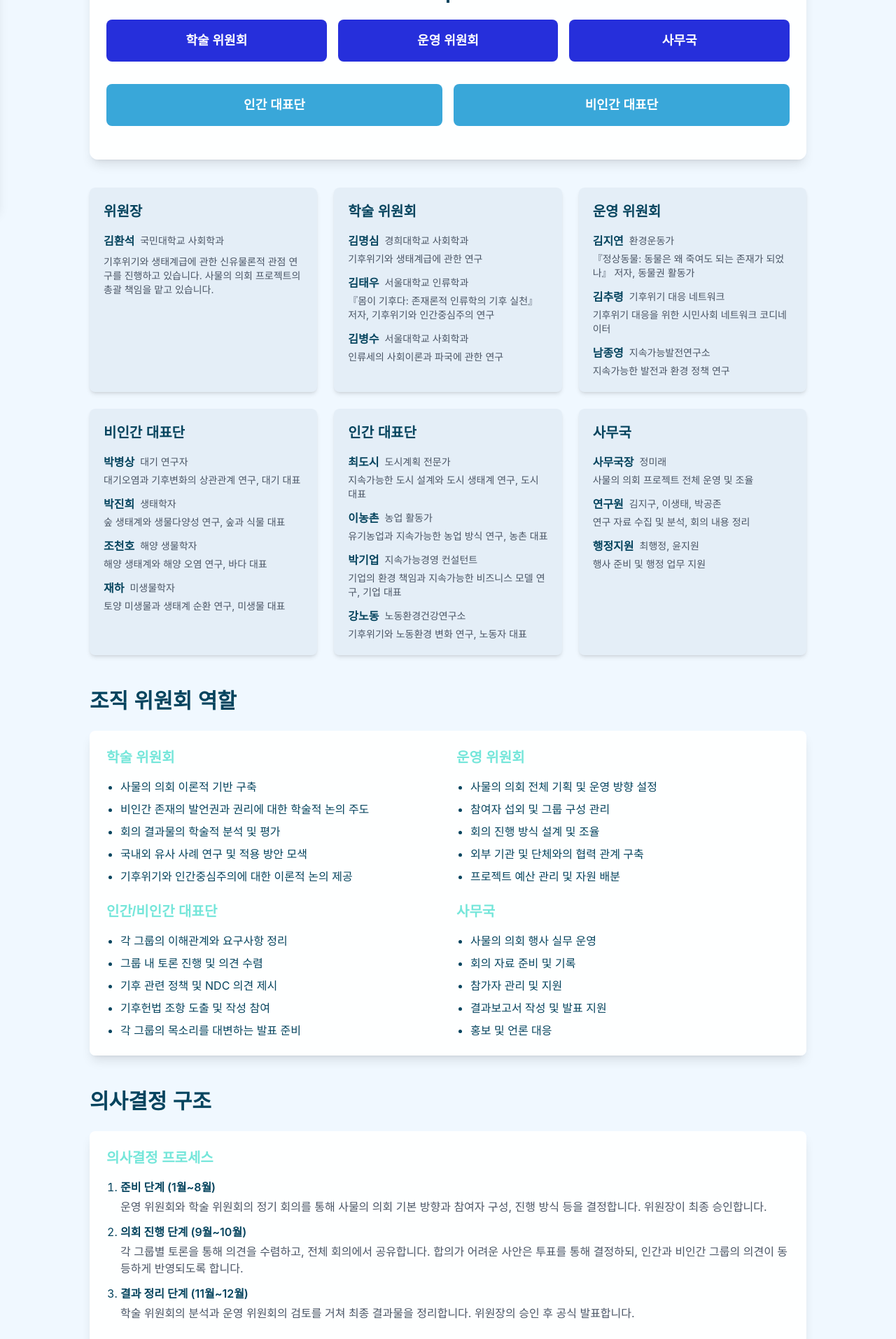
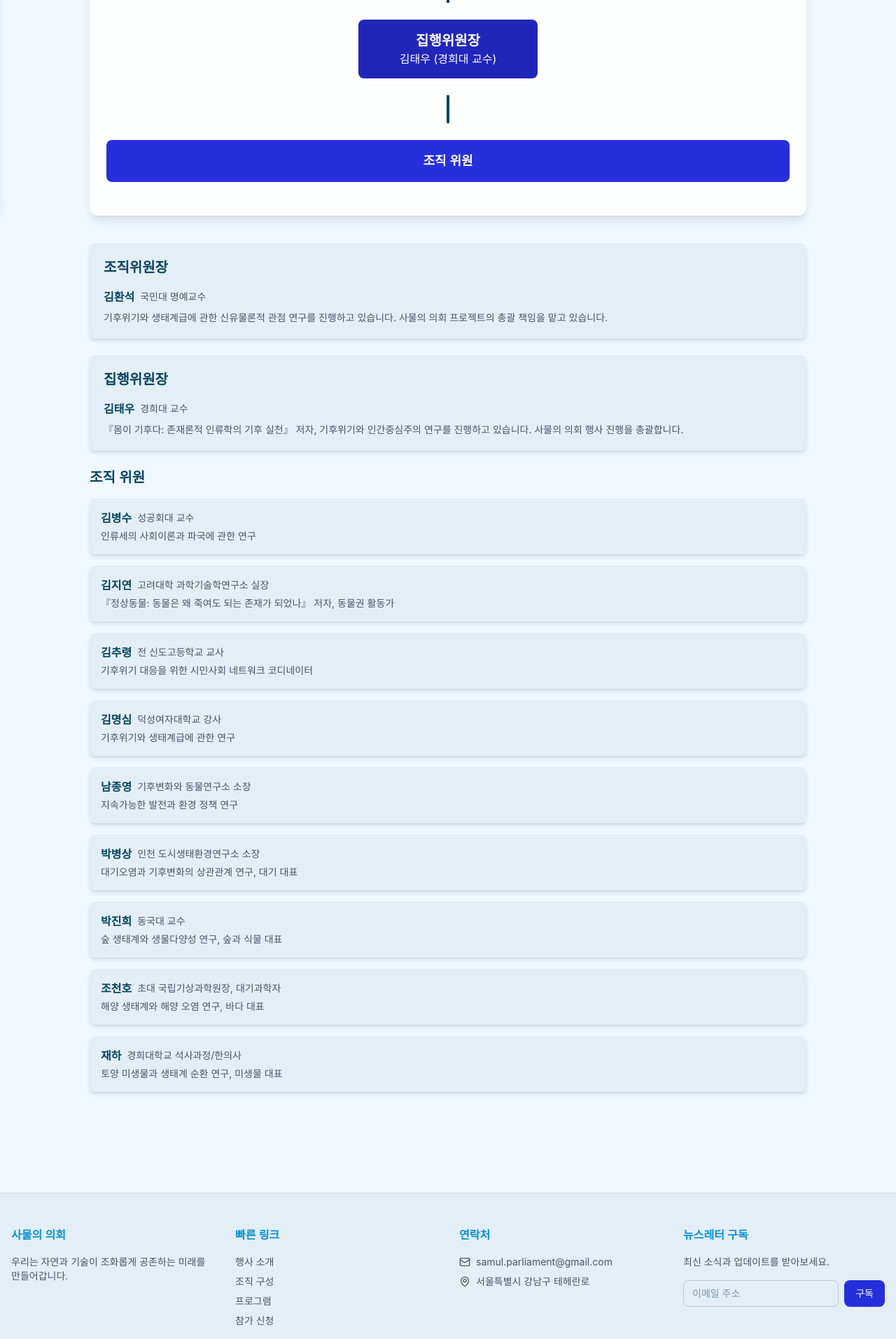
Before and after one commit to shin-minhyuk/samul.parliament, a Next.js app: page /organization in a window 1280 px wide. Shown: the part 500-2413 px from the top of the page at 70% size. Built offline with nearby package versions, Linux system fonts and the light colour scheme; a web font is replaced by a local one.

Commit message:
[feat] organization 페이지 클라이언트 수정사항 반영

```diff
--- a/src/app/organization/page.tsx
+++ b/src/app/organization/page.tsx
@@ -17,45 +17,37 @@ export default function OrganizationPage() {
           <div className="mb-10 overflow-hidden rounded-xl bg-white/90 p-6 shadow-lg backdrop-blur-sm">
             <div className="flex flex-col items-center">
               <div className="bg-ocean-deep mb-6 w-64 rounded-lg p-4 text-center text-white">
-                <h3 className="text-xl font-bold">위원장</h3>
-                <p>김환석 (국민대학교 사회학과)</p>
+                <h3 className="text-xl font-bold">조직위원장</h3>
+                <p>김환석 (국민대 명예교수)</p>
               </div>
 
               <div className="bg-ocean-deep mb-6 h-10 w-1"></div>
 
-              <div className="mb-8 grid w-full grid-cols-1 gap-4 md:grid-cols-3">
-                <div className="bg-primary-500 rounded-lg p-4 text-center text-white">
-                  <h3 className="text-lg font-bold">학술 위원회</h3>
-                </div>
-                <div className="bg-primary-500 rounded-lg p-4 text-center text-white">
-                  <h3 className="text-lg font-bold">운영 위원회</h3>
-                </div>
-                <div className="bg-primary-500 rounded-lg p-4 text-center text-white">
-                  <h3 className="text-lg font-bold">사무국</h3>
-                </div>
+              <div className="bg-primary-600 mb-6 w-64 rounded-lg p-4 text-center text-white">
+                <h3 className="text-xl font-bold">집행위원장</h3>
+                <p>김태우 (경희대 교수)</p>
               </div>
 
-              <div className="mb-6 grid w-full grid-cols-1 gap-4 md:grid-cols-2">
-                <div className="bg-ocean-blue/80 rounded-lg p-4 text-center text-white">
-                  <h3 className="text-lg font-bold">인간 대표단</h3>
-                </div>
-                <div className="bg-ocean-blue/80 rounded-lg p-4 text-center text-white">
-                  <h3 className="text-lg font-bold">비인간 대표단</h3>
-                </div>
+              <div className="bg-ocean-deep mb-6 h-10 w-1"></div>
+
+              <div className="bg-primary-500 mb-6 w-full rounded-lg p-4 text-center text-white">
+                <h3 className="text-lg font-bold">조직 위원</h3>
               </div>
             </div>
           </div>
 
           {/* 상세 구성원 */}
-          <div className="grid grid-cols-1 gap-6 md:grid-cols-2 lg:grid-cols-3">
-            <div className="bg-ocean-deep/5 rounded-lg p-5 shadow-md">
-              <h3 className="text-ocean-deep mb-4 text-xl font-bold">위원장</h3>
+          <div className="mb-10">
+            <div className="bg-ocean-deep/5 mb-6 rounded-lg p-5 shadow-md">
+              <h3 className="text-ocean-deep mb-4 text-xl font-bold">
+                조직위원장
+              </h3>
               <div className="space-y-3">
                 <div>
                   <div className="flex items-center gap-2">
                     <span className="font-semibold">김환석</span>
                     <span className="text-sm text-gray-600">
-                      국민대학교 사회학과
+                      국민대 명예교수
                     </span>
                   </div>
                   <p className="mt-2 text-sm text-gray-600">
@@ -66,124 +58,128 @@ export default function OrganizationPage() {
               </div>
             </div>
 
-            <div className="bg-ocean-deep/5 rounded-lg p-5 shadow-md">
+            <div className="bg-ocean-deep/5 mb-6 rounded-lg p-5 shadow-md">
               <h3 className="text-ocean-deep mb-4 text-xl font-bold">
-                학술 위원회
+                집행위원장
               </h3>
               <div className="space-y-3">
                 <div>
                   <div className="flex items-center gap-2">
+                    <span className="font-semibold">김태우</span>
+                    <span className="text-sm text-gray-600">경희대 교수</span>
+                  </div>
+                  <p className="mt-2 text-sm text-gray-600">
+                    『몸이 기후다: 존재론적 인류학의 기후 실천』 저자,
+                    기후위기와 인간중심주의 연구를 진행하고 있습니다. 사물의
+                    의회 행사 진행을 총괄합니다.
+                  </p>
+                </div>
+              </div>
+            </div>
+
+            <h3 className="text-ocean-deep mb-4 text-xl font-bold">
+              조직 위원
+            </h3>
+            <div className="grid gap-4">
+              <div className="bg-ocean-deep/5 rounded-lg p-4 shadow-md">
+                <div className="flex items-center gap-2">
+                  <span className="font-semibold">김병수</span>
+                  <span className="text-sm text-gray-600">성공회대 교수</span>
+                </div>
+                <p className="mt-1 text-sm text-gray-600">
+                  인류세의 사회이론과 파국에 관한 연구
+                </p>
+              </div>
+
+              <div className="bg-ocean-deep/5 rounded-lg p-4 shadow-md">
+                <div className="flex items-center gap-2">
+                  <span className="font-semibold">김지연</span>
+                  <span className="text-sm text-gray-600">
+                    고려대학 과학기술학연구소 실장
+                  </span>
+                </div>
+                <p className="mt-1 text-sm text-gray-600">
+                  『정상동물: 동물은 왜 죽여도 되는 존재가 되었나』 저자, 동물권
+                  활동가
+                </p>
+              </div>
+
+              <div className="bg-ocean-deep/5 rounded-lg p-4 shadow-md">
+                <div className="flex items-center gap-2">
+                  <span className="font-semibold">김추령</span>
+                  <span className="text-sm text-gray-600">
+                    전 신도고등학교 교사
+                  </span>
+                </div>
+                <p className="mt-1 text-sm text-gray-600">
+                  기후위기 대응을 위한 시민사회 네트워크 코디네이터
+                </p>
+              </div>
+
+              <div className="bg-ocean-deep/5 rounded-lg p-4 shadow-md">
+                <div className="flex items-center gap-2">
                   <span className="font-semibold">김명심</span>
                   <span className="text-sm text-gray-600">
-                      경희대학교 사회학과
+                    덕성여자대학교 강사
                   </span>
                 </div>
                 <p className="mt-1 text-sm text-gray-600">
                   기후위기와 생태계급에 관한 연구
                 </p>
               </div>
-                <div>
-                  <div className="flex items-center gap-2">
-                    <span className="font-semibold">김태우</span>
-                    <span className="text-sm text-gray-600">
-                      서울대학교 인류학과
-                    </span>
-                  </div>
-                  <p className="mt-1 text-sm text-gray-600">
-                    『몸이 기후다: 존재론적 인류학의 기후 실천』 저자,
-                    기후위기와 인간중심주의 연구
-                  </p>
-                </div>
-                <div>
-                  <div className="flex items-center gap-2">
-                    <span className="font-semibold">김병수</span>
-                    <span className="text-sm text-gray-600">
-                      서울대학교 사회학과
-                    </span>
-                  </div>
-                  <p className="mt-1 text-sm text-gray-600">
-                    인류세의 사회이론과 파국에 관한 연구
-                  </p>
-                </div>
-              </div>
-            </div>
 
-            <div className="bg-ocean-deep/5 rounded-lg p-5 shadow-md">
-              <h3 className="text-ocean-deep mb-4 text-xl font-bold">
-                운영 위원회
-              </h3>
-              <div className="space-y-3">
-                <div>
-                  <div className="flex items-center gap-2">
-                    <span className="font-semibold">김지연</span>
-                    <span className="text-sm text-gray-600">환경운동가</span>
-                  </div>
-                  <p className="mt-1 text-sm text-gray-600">
-                    『정상동물: 동물은 왜 죽여도 되는 존재가 되었나』 저자,
-                    동물권 활동가
-                  </p>
-                </div>
-                <div>
-                  <div className="flex items-center gap-2">
-                    <span className="font-semibold">김추령</span>
-                    <span className="text-sm text-gray-600">
-                      기후위기 대응 네트워크
-                    </span>
-                  </div>
-                  <p className="mt-1 text-sm text-gray-600">
-                    기후위기 대응을 위한 시민사회 네트워크 코디네이터
-                  </p>
-                </div>
-                <div>
+              <div className="bg-ocean-deep/5 rounded-lg p-4 shadow-md">
                 <div className="flex items-center gap-2">
                   <span className="font-semibold">남종영</span>
                   <span className="text-sm text-gray-600">
-                      지속가능발전연구소
+                    기후변화와 동물연구소 소장
                   </span>
                 </div>
                 <p className="mt-1 text-sm text-gray-600">
                   지속가능한 발전과 환경 정책 연구
                 </p>
               </div>
-              </div>
-            </div>
 
-            <div className="bg-ocean-deep/5 rounded-lg p-5 shadow-md">
-              <h3 className="text-ocean-deep mb-4 text-xl font-bold">
-                비인간 대표단
-              </h3>
-              <div className="space-y-3">
-                <div>
+              <div className="bg-ocean-deep/5 rounded-lg p-4 shadow-md">
                 <div className="flex items-center gap-2">
                   <span className="font-semibold">박병상</span>
-                    <span className="text-sm text-gray-600">대기 연구자</span>
+                  <span className="text-sm text-gray-600">
+                    인천 도시생태환경연구소 소장
+                  </span>
                 </div>
                 <p className="mt-1 text-sm text-gray-600">
                   대기오염과 기후변화의 상관관계 연구, 대기 대표
                 </p>
               </div>
-                <div>
+
+              <div className="bg-ocean-deep/5 rounded-lg p-4 shadow-md">
                 <div className="flex items-center gap-2">
                   <span className="font-semibold">박진희</span>
-                    <span className="text-sm text-gray-600">생태학자</span>
+                  <span className="text-sm text-gray-600">동국대 교수</span>
                 </div>
                 <p className="mt-1 text-sm text-gray-600">
                   숲 생태계와 생물다양성 연구, 숲과 식물 대표
                 </p>
               </div>
-                <div>
+
+              <div className="bg-ocean-deep/5 rounded-lg p-4 shadow-md">
                 <div className="flex items-center gap-2">
                   <span className="font-semibold">조천호</span>
-                    <span className="text-sm text-gray-600">해양 생물학자</span>
+                  <span className="text-sm text-gray-600">
+                    초대 국립기상과학원장, 대기과학자
+                  </span>
                 </div>
                 <p className="mt-1 text-sm text-gray-600">
                   해양 생태계와 해양 오염 연구, 바다 대표
                 </p>
               </div>
-                <div>
+
+              <div className="bg-ocean-deep/5 rounded-lg p-4 shadow-md">
                 <div className="flex items-center gap-2">
                   <span className="font-semibold">재하</span>
-                    <span className="text-sm text-gray-600">미생물학자</span>
+                  <span className="text-sm text-gray-600">
+                    경희대학교 석사과정/한의사
+                  </span>
                 </div>
                 <p className="mt-1 text-sm text-gray-600">
                   토양 미생물과 생태계 순환 연구, 미생물 대표
@@ -191,210 +187,6 @@ export default function OrganizationPage() {
               </div>
             </div>
           </div>
-
-            <div className="bg-ocean-deep/5 rounded-lg p-5 shadow-md">
-              <h3 className="text-ocean-deep mb-4 text-xl font-bold">
-                인간 대표단
-              </h3>
-              <div className="space-y-3">
-                <div>
-                  <div className="flex items-center gap-2">
-                    <span className="font-semibold">최도시</span>
-                    <span className="text-sm text-gray-600">
-                      도시계획 전문가
-                    </span>
-                  </div>
-                  <p className="mt-1 text-sm text-gray-600">
-                    지속가능한 도시 설계와 도시 생태계 연구, 도시 대표
-                  </p>
-                </div>
-                <div>
-                  <div className="flex items-center gap-2">
-                    <span className="font-semibold">이농촌</span>
-                    <span className="text-sm text-gray-600">농업 활동가</span>
-                  </div>
-                  <p className="mt-1 text-sm text-gray-600">
-                    유기농업과 지속가능한 농업 방식 연구, 농촌 대표
-                  </p>
-                </div>
-                <div>
-                  <div className="flex items-center gap-2">
-                    <span className="font-semibold">박기업</span>
-                    <span className="text-sm text-gray-600">
-                      지속가능경영 컨설턴트
-                    </span>
-                  </div>
-                  <p className="mt-1 text-sm text-gray-600">
-                    기업의 환경 책임과 지속가능한 비즈니스 모델 연구, 기업 대표
-                  </p>
-                </div>
-                <div>
-                  <div className="flex items-center gap-2">
-                    <span className="font-semibold">강노동</span>
-                    <span className="text-sm text-gray-600">
-                      노동환경건강연구소
-                    </span>
-                  </div>
-                  <p className="mt-1 text-sm text-gray-600">
-                    기후위기와 노동환경 변화 연구, 노동자 대표
-                  </p>
-                </div>
-              </div>
-            </div>
-
-            <div className="bg-ocean-deep/5 rounded-lg p-5 shadow-md">
-              <h3 className="text-ocean-deep mb-4 text-xl font-bold">사무국</h3>
-              <div className="space-y-3">
-                <div>
-                  <div className="flex items-center gap-2">
-                    <span className="font-semibold">사무국장</span>
-                    <span className="text-sm text-gray-600">정미래</span>
-                  </div>
-                  <p className="mt-1 text-sm text-gray-600">
-                    사물의 의회 프로젝트 전체 운영 및 조율
-                  </p>
-                </div>
-                <div>
-                  <div className="flex items-center gap-2">
-                    <span className="font-semibold">연구원</span>
-                    <span className="text-sm text-gray-600">
-                      김지구, 이생태, 박공존
-                    </span>
-                  </div>
-                  <p className="mt-1 text-sm text-gray-600">
-                    연구 자료 수집 및 분석, 회의 내용 정리
-                  </p>
-                </div>
-                <div>
-                  <div className="flex items-center gap-2">
-                    <span className="font-semibold">행정지원</span>
-                    <span className="text-sm text-gray-600">
-                      최행정, 윤지원
-                    </span>
-                  </div>
-                  <p className="mt-1 text-sm text-gray-600">
-                    행사 준비 및 행정 업무 지원
-                  </p>
-                </div>
-              </div>
-            </div>
-          </div>
-        </section>
-
-        <section className="mb-12">
-          <h2 className="text-ocean-deep mb-6 text-2xl font-bold md:text-3xl">
-            조직 위원회 역할
-          </h2>
-          <div className="rounded-lg bg-white/90 p-6 shadow-lg backdrop-blur-sm">
-            <div className="grid grid-cols-1 gap-6 md:grid-cols-2">
-              <div>
-                <h3 className="text-ocean-surf mb-4 text-xl font-bold">
-                  학술 위원회
-                </h3>
-                <ul className="list-disc space-y-2 pl-5">
-                  <li>사물의 의회 이론적 기반 구축</li>
-                  <li>비인간 존재의 발언권과 권리에 대한 학술적 논의 주도</li>
-                  <li>회의 결과물의 학술적 분석 및 평가</li>
-                  <li>국내외 유사 사례 연구 및 적용 방안 모색</li>
-                  <li>기후위기와 인간중심주의에 대한 이론적 논의 제공</li>
-                </ul>
-              </div>
-
-              <div>
-                <h3 className="text-ocean-surf mb-4 text-xl font-bold">
-                  운영 위원회
-                </h3>
-                <ul className="list-disc space-y-2 pl-5">
-                  <li>사물의 의회 전체 기획 및 운영 방향 설정</li>
-                  <li>참여자 섭외 및 그룹 구성 관리</li>
-                  <li>회의 진행 방식 설계 및 조율</li>
-                  <li>외부 기관 및 단체와의 협력 관계 구축</li>
-                  <li>프로젝트 예산 관리 및 자원 배분</li>
-                </ul>
-              </div>
-
-              <div>
-                <h3 className="text-ocean-surf mb-4 text-xl font-bold">
-                  인간/비인간 대표단
-                </h3>
-                <ul className="list-disc space-y-2 pl-5">
-                  <li>각 그룹의 이해관계와 요구사항 정리</li>
-                  <li>그룹 내 토론 진행 및 의견 수렴</li>
-                  <li>기후 관련 정책 및 NDC 의견 제시</li>
-                  <li>기후헌법 조항 도출 및 작성 참여</li>
-                  <li>각 그룹의 목소리를 대변하는 발표 준비</li>
-                </ul>
-              </div>
-
-              <div>
-                <h3 className="text-ocean-surf mb-4 text-xl font-bold">
-                  사무국
-                </h3>
-                <ul className="list-disc space-y-2 pl-5">
-                  <li>사물의 의회 행사 실무 운영</li>
-                  <li>회의 자료 준비 및 기록</li>
-                  <li>참가자 관리 및 지원</li>
-                  <li>결과보고서 작성 및 발표 지원</li>
-                  <li>홍보 및 언론 대응</li>
-                </ul>
-              </div>
-            </div>
-          </div>
-        </section>
-
-        <section>
-          <h2 className="text-ocean-deep mb-6 text-2xl font-bold md:text-3xl">
-            의사결정 구조
-          </h2>
-          <div className="rounded-lg bg-white/90 p-6 shadow-lg backdrop-blur-sm">
-            <div className="mb-6">
-              <h3 className="text-ocean-surf mb-4 text-xl font-bold">
-                의사결정 프로세스
-              </h3>
-              <ol className="list-decimal space-y-3 pl-5">
-                <li>
-                  <span className="font-semibold">준비 단계 (1월~8월)</span>
-                  <p className="mt-1 text-gray-600">
-                    운영 위원회와 학술 위원회의 정기 회의를 통해 사물의 의회
-                    기본 방향과 참여자 구성, 진행 방식 등을 결정합니다. 위원장이
-                    최종 승인합니다.
-                  </p>
-                </li>
-                <li>
-                  <span className="font-semibold">
-                    의회 진행 단계 (9월~10월)
-                  </span>
-                  <p className="mt-1 text-gray-600">
-                    각 그룹별 토론을 통해 의견을 수렴하고, 전체 회의에서
-                    공유합니다. 합의가 어려운 사안은 투표를 통해 결정하되,
-                    인간과 비인간 그룹의 의견이 동등하게 반영되도록 합니다.
-                  </p>
-                </li>
-                <li>
-                  <span className="font-semibold">
-                    결과 정리 단계 (11월~12월)
-                  </span>
-                  <p className="mt-1 text-gray-600">
-                    학술 위원회의 분석과 운영 위원회의 검토를 거쳐 최종 결과물을
-                    정리합니다. 위원장의 승인 후 공식 발표합니다.
-                  </p>
-                </li>
-              </ol>
-            </div>
-
-            <div>
-              <h3 className="text-ocean-surf mb-4 text-xl font-bold">
-                의견 수렴 방식
-              </h3>
-              <ul className="list-disc space-y-2 pl-5">
-                <li>그룹별 내부 토론을 통한 의견 수렴</li>
-                <li>전체 회의에서의 발표 및 토론</li>
-                <li>온라인 플랫폼을 통한 상시 의견 수렴</li>
-                <li>외부 전문가 자문 및 피드백 반영</li>
-                <li>시민사회와의 소통 및 의견 교환</li>
-              </ul>
-            </div>
-          </div>
         </section>
       </div>
     </div>
```
Lines whose indentation alone changed are shown as unchanged.
